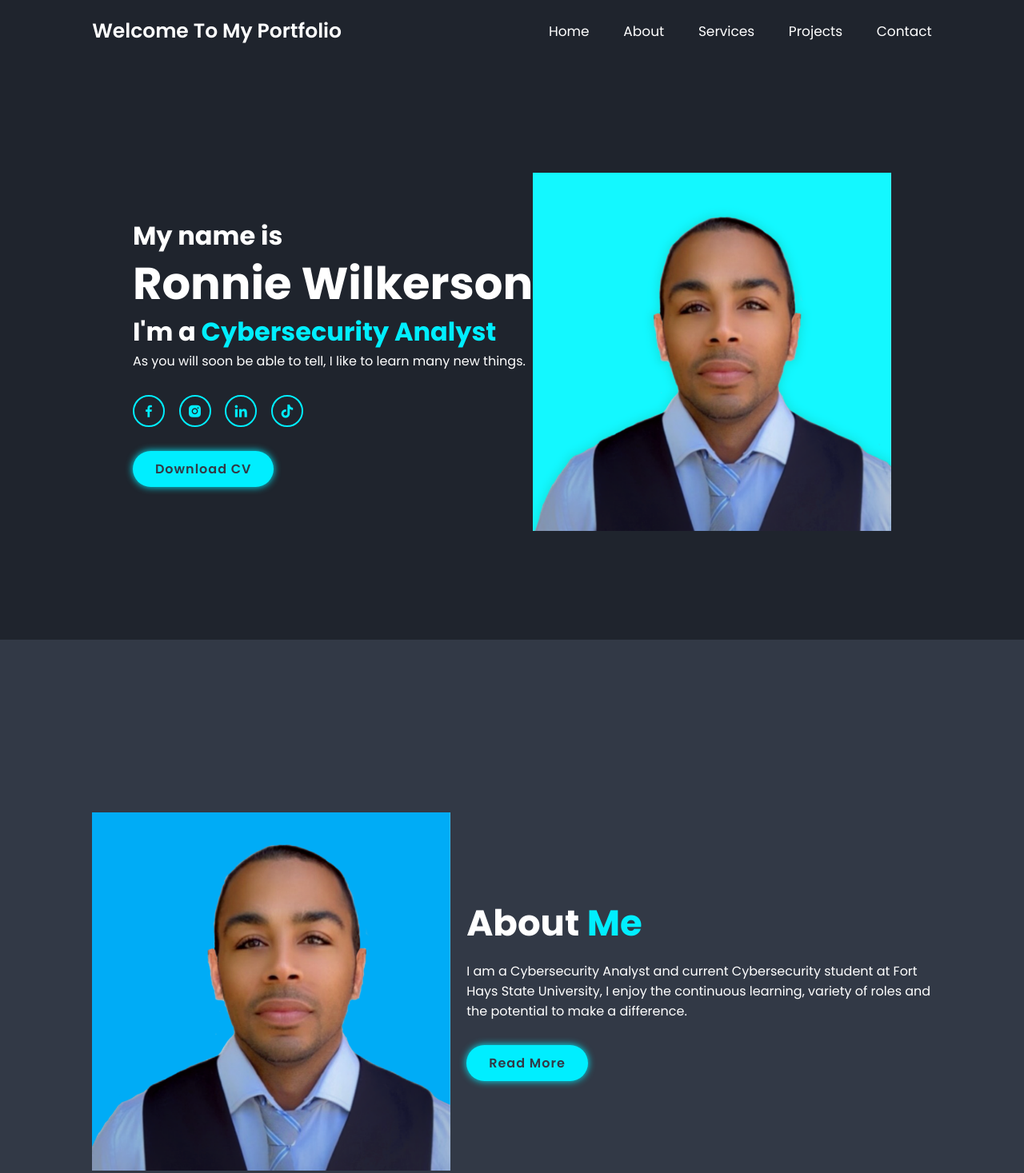
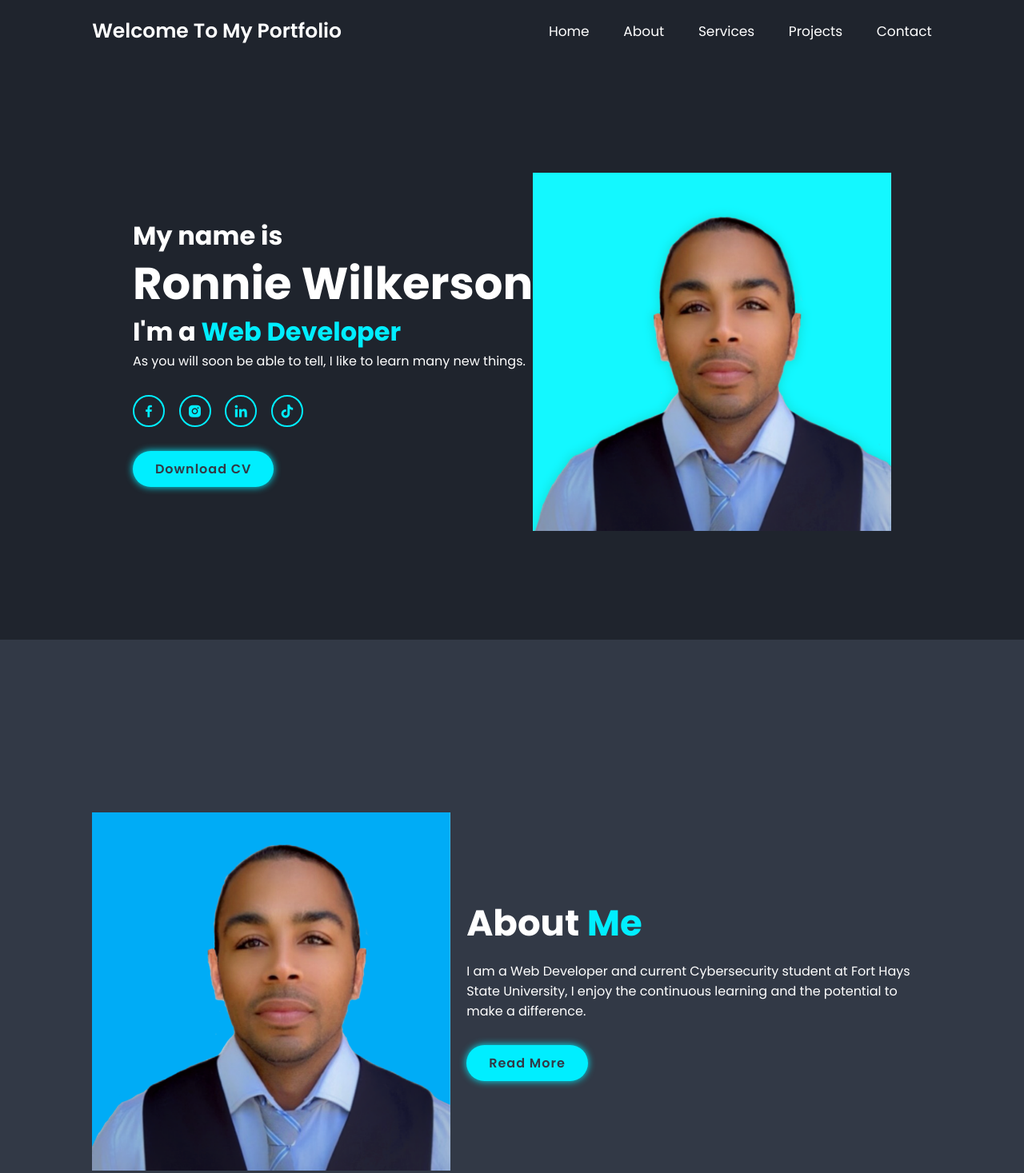
Before and after one commit to jowii26/Portfolio, a plain HTML site: page index.html in a window 1280 px wide. Shown: the top 1467 px of the page at 80% size. Drawn offline with nearby package versions, Linux system fonts and the light colour scheme.

Commit message:
index.html

```diff
--- a/index.html
+++ b/index.html
@@ -30,7 +30,7 @@
         <div class="home-content">
             <h3>My name is</h3>
             <h1>Ronnie Wilkerson</h1>
-            <h3>I'm a <span>Cybersecurity Analyst</span></h3>
+            <h3>I'm a <span>Web Developer</span></h3>
             <p>As you will soon be able to tell, I like to learn many
                 new things.</p>
             <div class="social-media">
@@ -56,8 +56,8 @@
             <div class="about-content">
                 <h2 class="heading">About <span>Me</span></h2>
 
-                <p>I am a Cybersecurity Analyst and current Cybersecurity student at Fort Hays State University,
-                I enjoy the continuous learning, variety of roles and the potential to make a difference.
+                <p>I am a Web Developer and current Cybersecurity student at Fort Hays State University,
+                I enjoy the continuous learning and the potential to make a difference.
                 </p>
                     <a href="#" class="btn">Read More</a>
                  </div>
```
